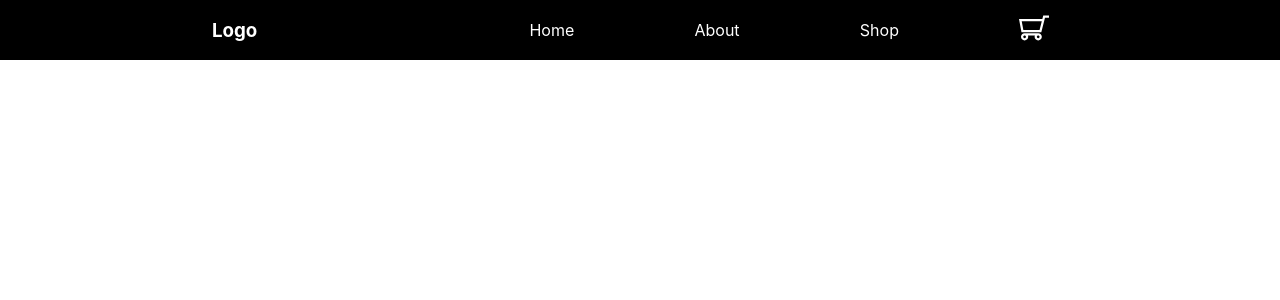
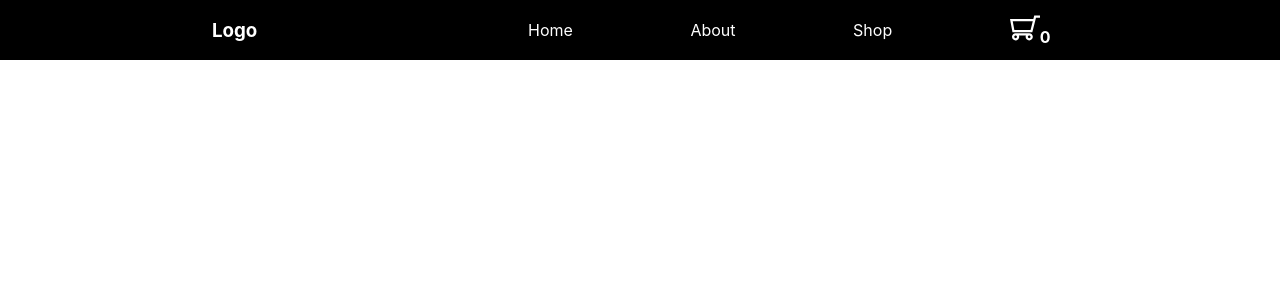
Before and after one commit to Xubuntuwu/shopping-cart-project, a React (Create React App) app: page /shopping-cart-project/shoppage in a window 1280 px wide. Shown: the top 300 px of the page. Built offline with nearby package versions, Linux system fonts and the light colour scheme.

Commit message:
shopping cart now shows number of items in total, not just the number of different products

```diff
--- a/src/App.js
+++ b/src/App.js
@@ -13,7 +13,7 @@ function App() {
   return (
     <BrowserRouter>
     <div className="App">
-      <Navbar/>
+      <Navbar cart={cart} setcart={setcart}/>
       <Routes>
           <Route path="/" element={<Homepage/>}/>
           <Route path="homepage" element={<Homepage/>}/>
--- a/src/components.js/navbar.css
+++ b/src/components.js/navbar.css
@@ -41,3 +41,6 @@ nav img{
 Link{
     text-decoration: none;
 }
+#nav-cart{
+    font-weight: bold;
+}
--- a/src/components.js/navbar.js
+++ b/src/components.js/navbar.js
@@ -1,9 +1,20 @@
-import React from "react";
+import React, { useEffect, useState} from "react";
 import {Link} from 'react-router-dom';
 import './navbar.css';
 import shoppingcart from '../assets/shoppingcart.svg';
 
 function Navbar(props){
+    const [items, setitems] = useState(0);
+
+    const numberInCart = () =>{
+        let number = props.cart.reduce((prev, cur)=>{return prev + cur.quantity}, 0);
+        setitems(number);
+    }
+
+    useEffect(()=>{
+        numberInCart()
+    }, [props.cart, items]);
+
 
     return(
     <nav>
@@ -12,7 +23,7 @@ function Navbar(props){
             <Link to="/homepage" style={{textDecoration: 'inherit', color: 'inherit'}}><li>Home</li></Link>
             <Link to="/aboutpage" style={{textDecoration: 'inherit', color: 'inherit'}}><li>About</li></Link>
             <Link to="/shoppage" style={{textDecoration: 'inherit', color: 'inherit'}}><li>Shop</li></Link>
-            <Link to="/cart" style={{textDecoration: 'inherit', color: 'inherit'}}><li><img src={shoppingcart} alt="shopcart"/></li></Link>
+            <Link to="/cart" style={{textDecoration: 'inherit', color: 'inherit'}}><li id="nav-cart"><img src={shoppingcart} alt="shopcart"/>{items}</li></Link>
         </ul>
     </nav>
     );
--- a/src/routes/itemdetail.js
+++ b/src/routes/itemdetail.js
@@ -37,7 +37,6 @@ function ItemDetail(props){
             newcart.splice(id, 1, {'product': product, quantity: oldquantity+1});
             props.setcart(newcart);
         }
-        console.log(props.cart);
     }
 
     return(
```
